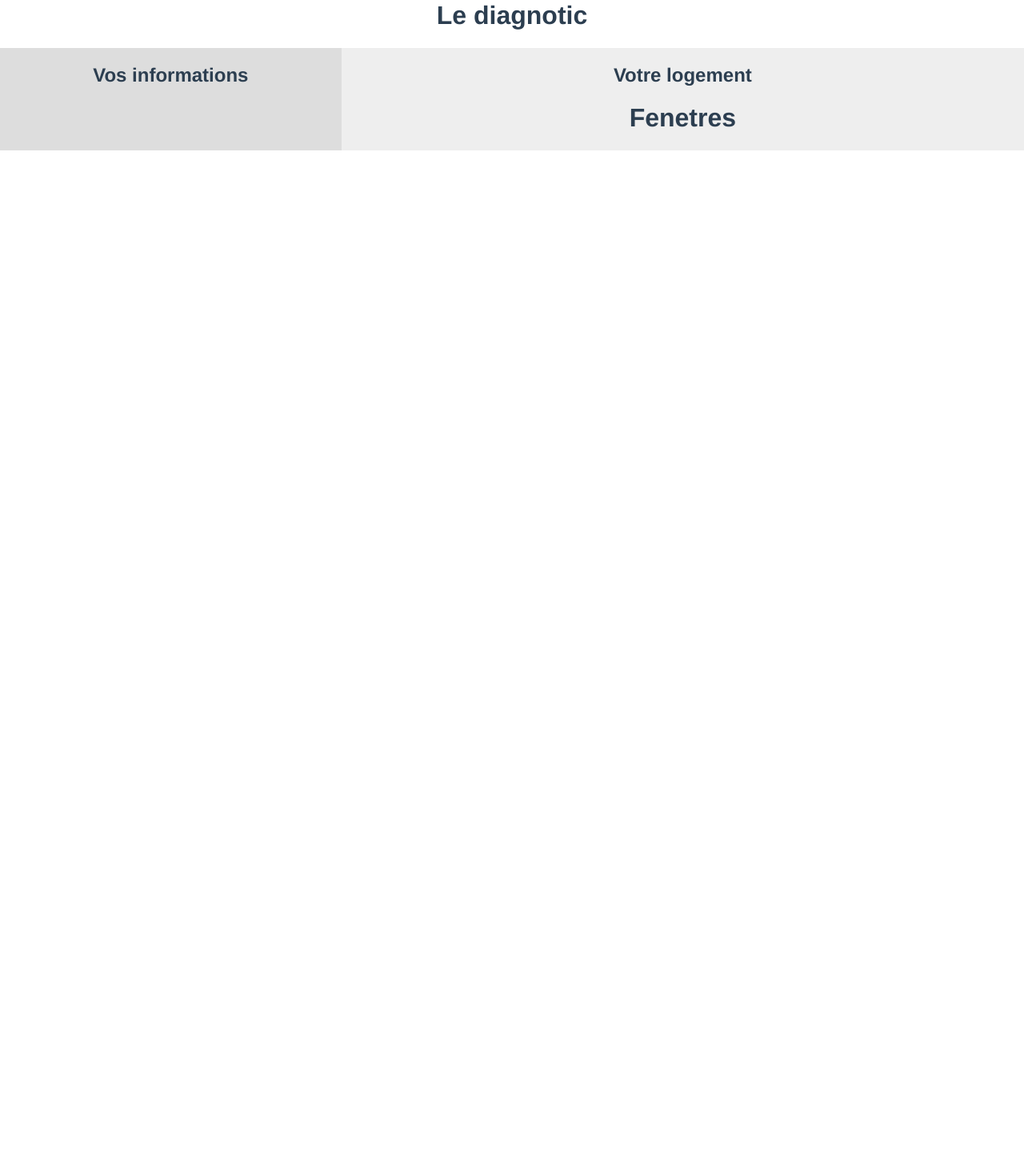
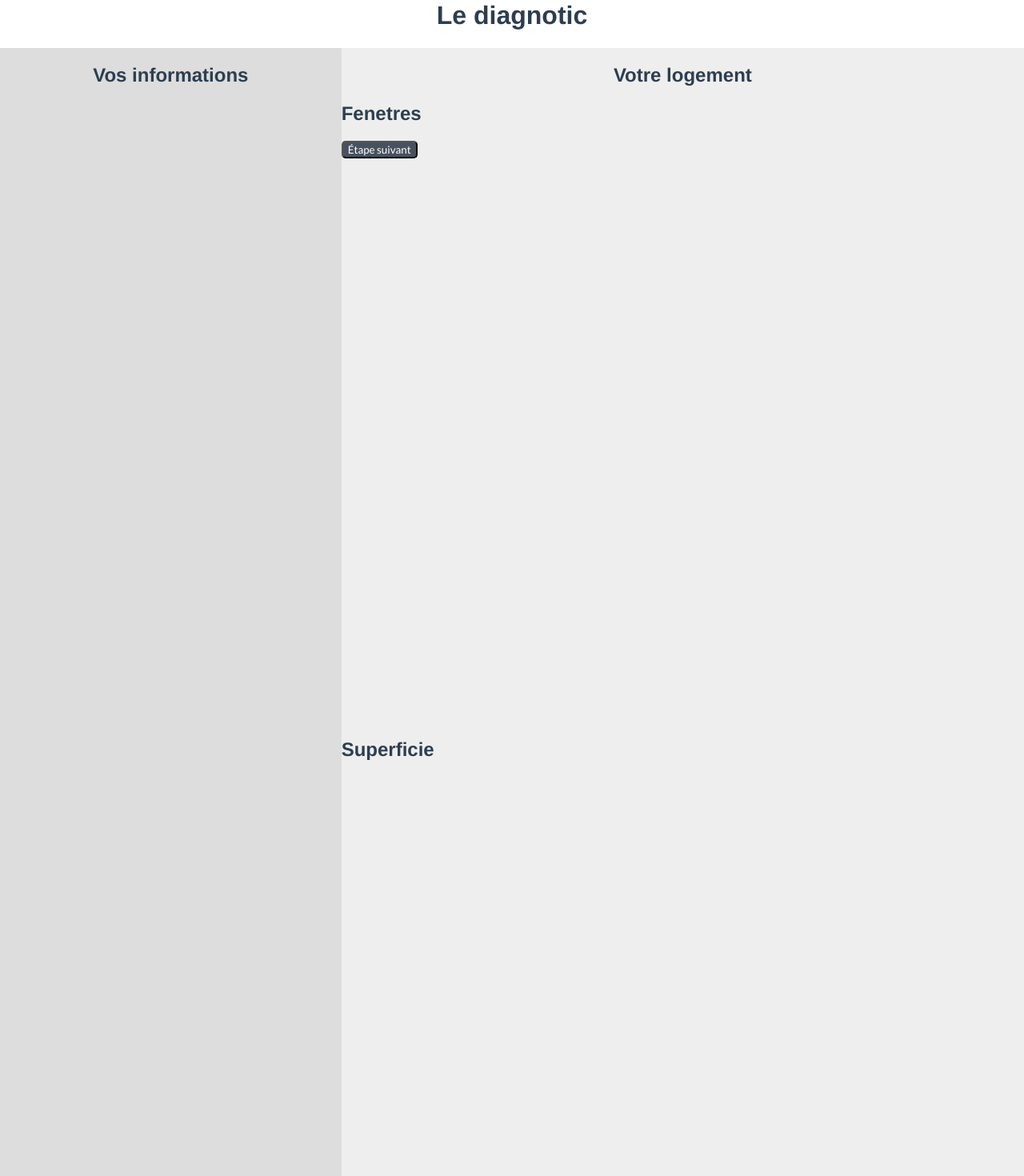
Before and after one commit to benoitguigal/permis-de-louer, a Vue app in the folder app/: page /commencez in a window 1280 px wide. Shown: the part 100-1570 px from the top of the page at 80% size. Before the commit the page ends 800 px from the top, so only its background shows below. Built offline with nearby package versions, Linux system fonts and the light colour scheme.

Commit message:
Add components

```diff
--- /dev/null
+++ b/app/src/components/Area.vue
@@ -0,0 +1,19 @@
+<template lang="html">
+    <div class="area">
+        <h2>
+            Superficie
+        </h2>
+    </div>
+</template>
+
+<script>
+    export default {
+        name : 'area'
+    }
+</script>
+
+<style lang="scss" scoped>
+    .area {
+        min-height: 775px;
+    }
+</style>
--- a/app/src/components/Glazing.vue
+++ b/app/src/components/Glazing.vue
@@ -1,19 +1,24 @@
 <template lang="html">
     <div class="glazing">
-        <h1>
+        <h2>
             Fenetres
-        </h1>
+        </h2>
+        <NextStep></NextStep>
     </div>
 </template>
 
 <script>
+    import NextStep from '@/components/NextStep'
+
     export default {
-        name : 'glazing'
+        name : 'glazing',
+
+        components : {NextStep}
     }
 </script>
 
 <style lang="scss" scoped>
     .glazing {
-
+        min-height: 775px;
     }
 </style>
--- a/app/src/components/InformationStepper.vue
+++ b/app/src/components/InformationStepper.vue
@@ -1,16 +1,18 @@
 <template lang="html">
     <div class="information-stepper">
         <Glazing></Glazing>
+        <Area></Area>
     </div>
 </template>
 
 <script>
     import Glazing from '@/components/Glazing.vue'
+    import Area from '@/components/Area.vue'
 
     export default {
         name : 'information-stepper',
 
-        components : {Glazing}
+        components : {Glazing, Area}
     }
 </script>
 
--- /dev/null
+++ b/app/src/components/NextStep.vue
@@ -0,0 +1,19 @@
+<template lang="html">
+    <div class="next-step">
+        <button class="is--default">
+            Étape suivant
+        </button>
+    </div>
+</template>
+
+<script>
+    export default {
+        name : 'next-step'
+    }
+</script>
+
+<style lang="scss" scoped>
+    .next-step {
+
+    }
+</style>
```
